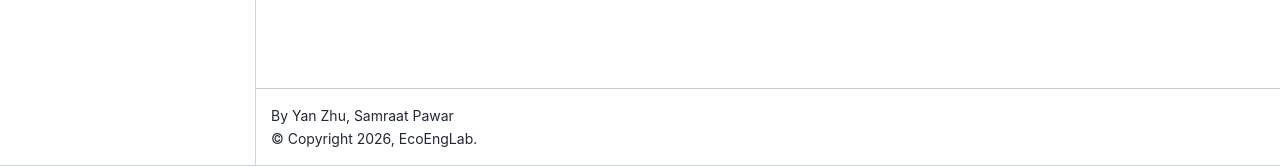
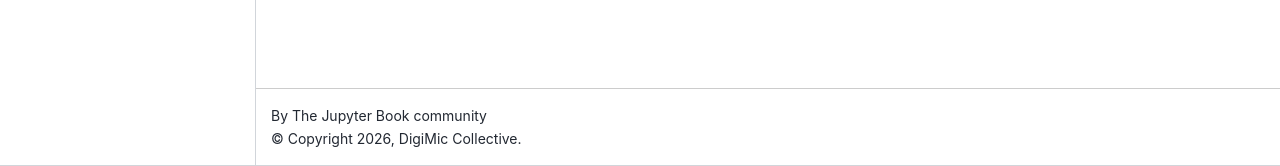
Before and after one commit to DigiMicOrg/DigiMicPy, a Jupyter Book: the page built from docs/content/contact.md, in a window 1280 px wide. Shown: the part 734-900 px from the top of the page. Built offline with Jupyter Book 1.0.4 settings and Sphinx 7.4.7 and the Sphinx Book theme 1.1.4, drawn with Linux system fonts in a browser that asks for light colours.

Commit message:
Update copyright and author information in config

```diff
--- a/docs/_config.yml
+++ b/docs/_config.yml
@@ -2,8 +2,7 @@
 # Learn more at https://jupyterbook.org/customize/config.html
 
 title: DigiMic
-author: Yan Zhu, Samraat Pawar
-copyright: "2026, EcoEngLab"
+copyright: "2026, DigiMic Collective"
 logo: logo.png
 
 exclude_patterns:
```
